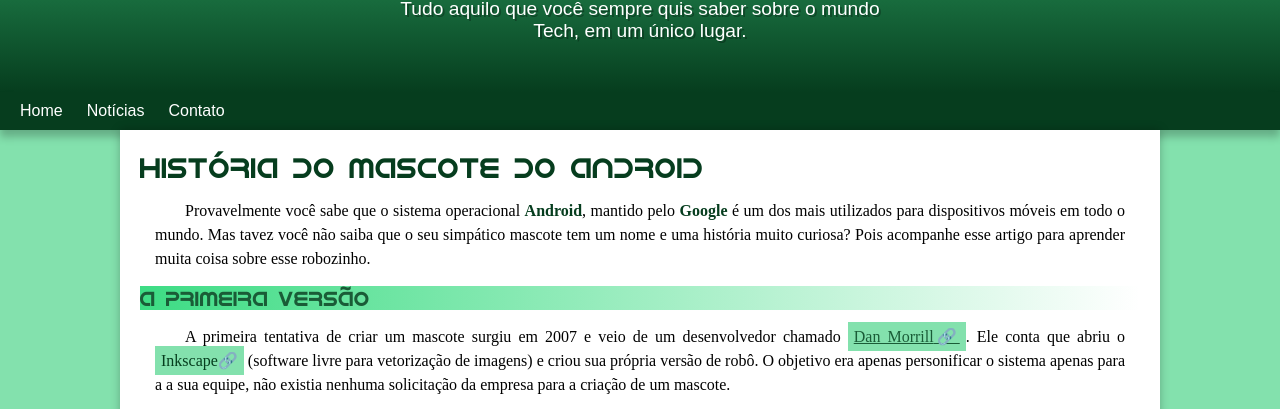
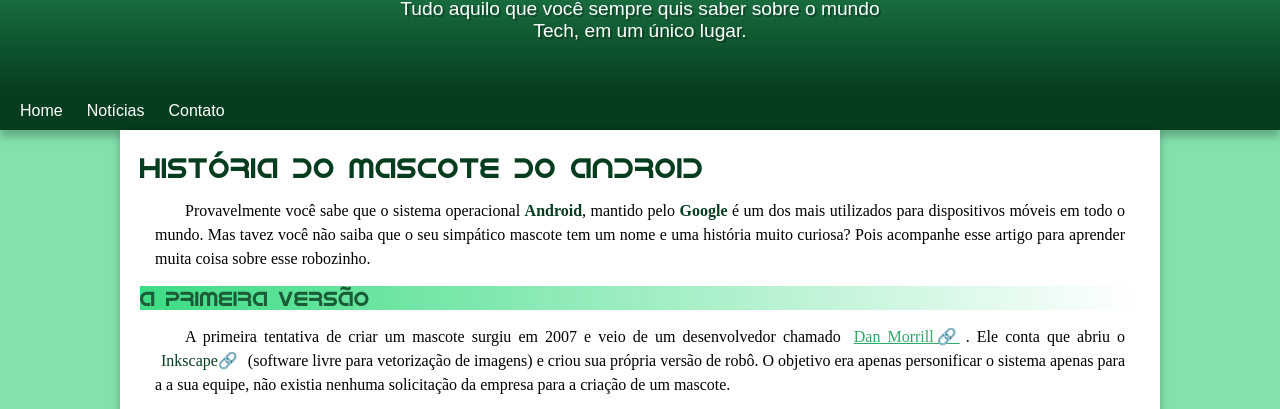
Before and after one commit to Hondenis/projeto-android, a plain HTML site: page index.html in a window 1280 px wide. In both pictures the pointer is over the link "Dan Morrill". Shown: the part 119-528 px from the top of the page. Drawn offline with Linux system fonts and the light colour scheme.

Commit message:
atualização nos estilos dos links externos

```diff
--- a/style/style.css
+++ b/style/style.css
@@ -125,14 +125,13 @@ main strong{
 
 main a{
     color: var(--cor5);
-    background-color: var(--cor1);
     padding: 6px;
     text-decoration: none;
 }
 
 main a:hover{
     text-decoration: underline;
-    color: var(--cor4);
+    color: var(--cor3);
 }
 
 
```
